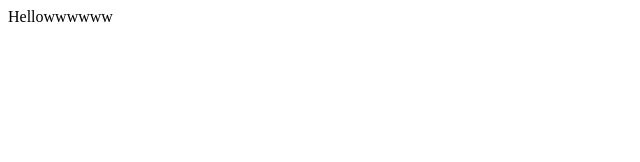
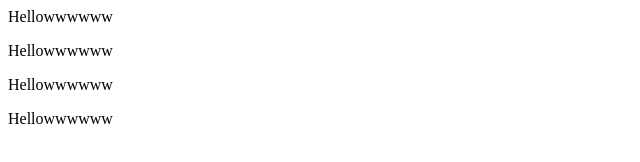
Before and after one commit to 0977361506/lession1, a plain HTML site: page index.html in a window 1280 px wide. Shown: the whole page, without its empty margins (0-640 px from the left). Drawn offline with Linux system fonts and the light colour scheme.

Commit message:
update code

```diff
--- a/index.html
+++ b/index.html
@@ -1 +1,4 @@
 <p>Hellowwwwww</p>
+<p>Hellowwwwww</p>
+<p>Hellowwwwww</p>
+<p>Hellowwwwww</p>
```
